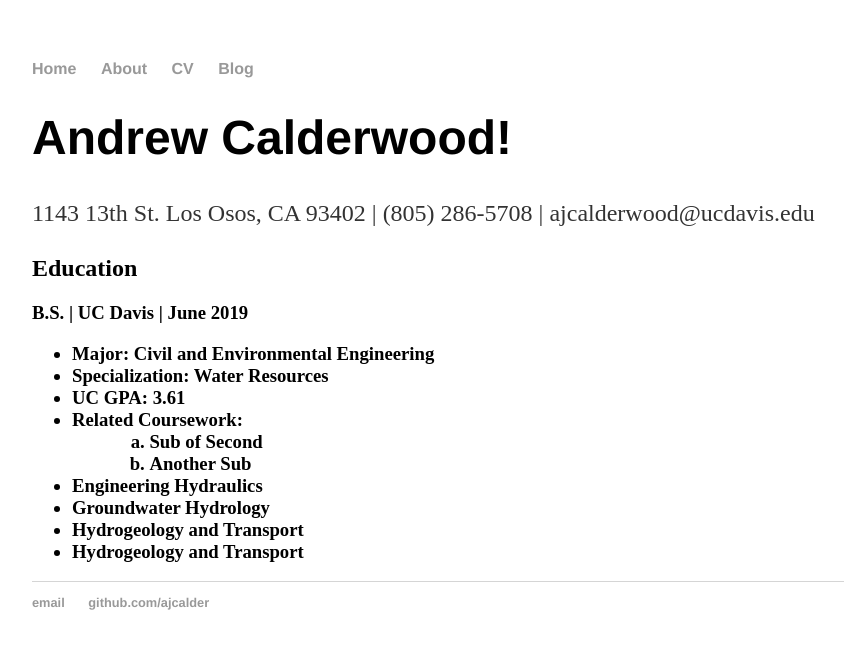
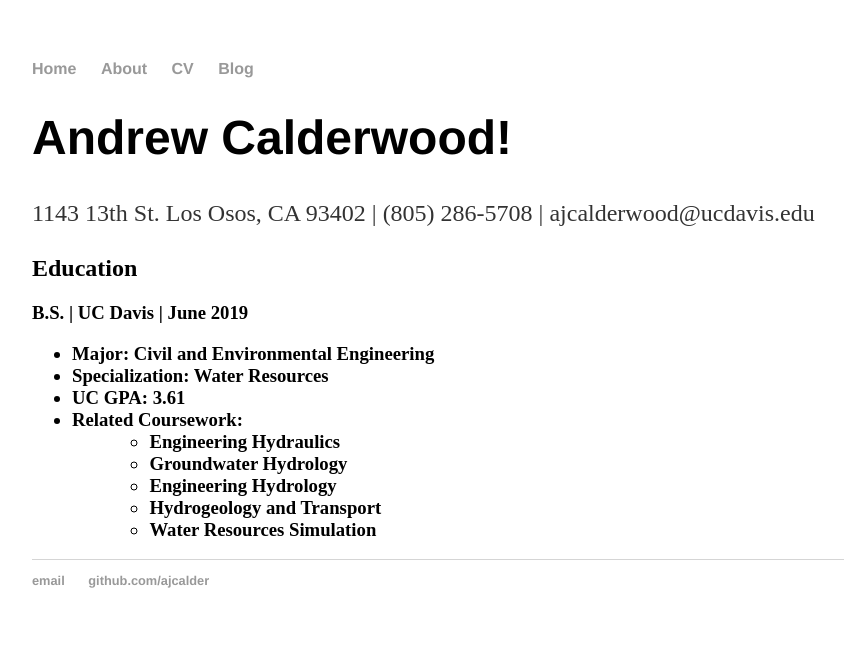
Before and after one commit to ajcalder/ajcalder.github.io, a Jekyll site: the page built from cv/index.html, in a window 1280 px wide. Shown: the top 649 px of the page, without its empty margins (160-1004 px from the left). Built offline with Jekyll 4.4.1, drawn with Linux system fonts in a browser that asks for light colours.

Commit message:
Update index.html

```diff
--- a/cv/index.html
+++ b/cv/index.html
@@ -12,12 +12,14 @@
 			<li> Specialization: Water Resources</li>
 			<li> UC GPA: 3.61</li>
 			<li> Related Coursework:
-				<ul style="list-style-type: lower-alpha; padding-bottom: 0;">
- 					<li style="margin-left:2em">Sub of Second</li>
-					<li style="margin-left:2em; padding-bottom: 0;">Another Sub</li>
+				<ul style="list-style-type: circle; padding-bottom: 0;">
+ 					<li style="margin-left:2em"> Engineering Hydraulics </li>
+					<li style="margin-left:2em; padding-bottom: 0;"> Groundwater Hydrology </li>
+					<li style="margin-left:2em; padding-bottom: 0;"> Engineering Hydrology </li>
+					<li style="margin-left:2em; padding-bottom: 0;"> Hydrogeology and Transport </li>
+					<li style="margin-left:2em; padding-bottom: 0;"> Water Resources Simulation </li>
 				</ul> </li>
-				<li> Engineering Hydraulics </li> <li> Groundwater Hydrology </li>
-				<li> Hydrogeology and Transport </li> <li> Hydrogeology and Transport </li>
+
 			</ul>
 
 </div><!-- /.blurb -->
```
